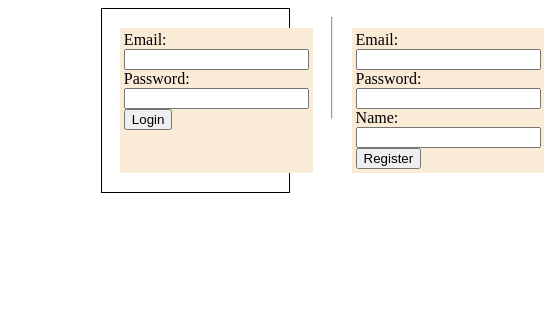
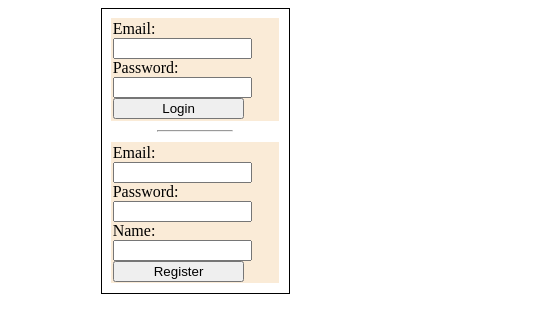
Before and after one commit to Debasree-3031999/Ideotic_Assignment, a React (Vite) app in the folder frontend/Ideotic_Assignment/: page / in a window 390 px wide. Shown: the top 322 px of the page, 544 px wide, since content can reach past the window. Built offline with nearby package versions, Linux system fonts and the light colour scheme.

Commit message:
media queries updated

```diff
--- a/frontend/Ideotic_Assignment/src/App.css
+++ b/frontend/Ideotic_Assignment/src/App.css
@@ -1,7 +1,7 @@
 #dogCont{
   display: grid;
   grid-template-columns: repeat(6,150px);
-  width: 70%;
+  width: 100%;
   margin: auto;
   background-color: aquamarine;
   padding: 2%;
@@ -26,3 +26,25 @@ h3{
 img{
   width: 95%;
 }
+
+@media only screen and (min-width: 0px) and (max-width: 525px){
+  #dogCont{
+    display: grid;
+    grid-template-columns: repeat(1,200px);
+    width: 90%;
+    margin: auto;
+    background-color: aquamarine;
+    padding: 1%;
+  }
+}
+
+@media only screen and (min-width: 525px) and (max-width: 840px) {
+  #dogCont{
+    display: grid;
+    grid-template-columns: repeat(3,150px);
+    width: 80%;
+    margin: auto;
+    background-color: aquamarine;
+    padding: 1%;
+  }
+}
--- a/frontend/Ideotic_Assignment/src/components/Login.module.css
+++ b/frontend/Ideotic_Assignment/src/components/Login.module.css
@@ -3,17 +3,39 @@
     display: flex;
     width: 50%;
     margin: auto;
+    font-size: 1.001em;
+}
+
+input{
+    width: 80%;
 }
 
 .formDiv{
     display: flex;
     margin: 3%;
     margin: auto;
+    width: 100%;
 
+}
+
+hr{
+    width: 1px;
+    height: 100px;
 }
 
 form{
     margin: 5%;
     background-color: antiquewhite;
     padding: 1%;
+    /* width: 55%; */
 }
+
+@media only screen and (min-width: 0px) and (max-width: 650px) {
+    .formDiv{
+        display: block;
+    }
+    hr{
+        width: 40%;
+        height: 0%;
+    }
+}
--- a/frontend/Ideotic_Assignment/src/components/LoginDet.jsx
+++ b/frontend/Ideotic_Assignment/src/components/LoginDet.jsx
@@ -59,17 +59,17 @@ export default function LoginDet() {
         <div>
             <div className={LoginCSS.cont} id="cont">{
                 !ifLogged ? <div className={LoginCSS.formDiv}><form onSubmit={login}>
-                    Email: <input type="email" name="Email" id="email" /><br />
-                    Password: <input type="password" name="password" id="pwd" /><br />
+                    Email: <br /><input type="email" name="Email" id="email" /><br />
+                    Password:<br /> <input type="password" name="password" id="pwd" /><br />
                     <input type="submit" value="Login" />
                 </form>
 
-                    <hr style={{ width: "1px", height: "100px" }} />
+                    <hr />
 
                     <form onSubmit={reg}>
-                        Email: <input type="email" id='regEmail' /><br />
-                        Password: <input type="password" name="password" id="regPwd" /><br />
-                        Name: <input type="text" id='name' /><br />
+                        Email:<br /> <input type="email" id='regEmail' /><br />
+                        Password:<br /> <input type="password" name="password" id="regPwd" /><br />
+                        Name:<br /> <input type="text" id='name' /><br />
                         <input type="submit" value="Register" />
                     </form>
                 </div> : <div style={{ display: "flex", justifyContent: "space-between" }}>
```
